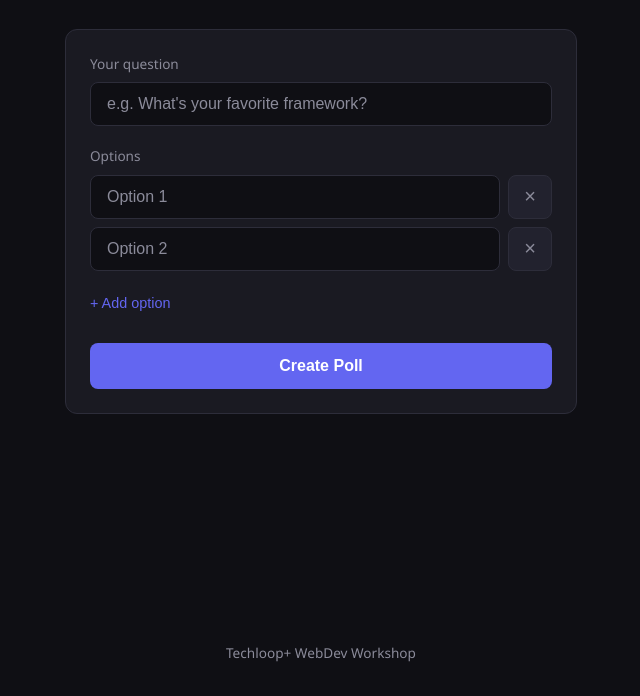
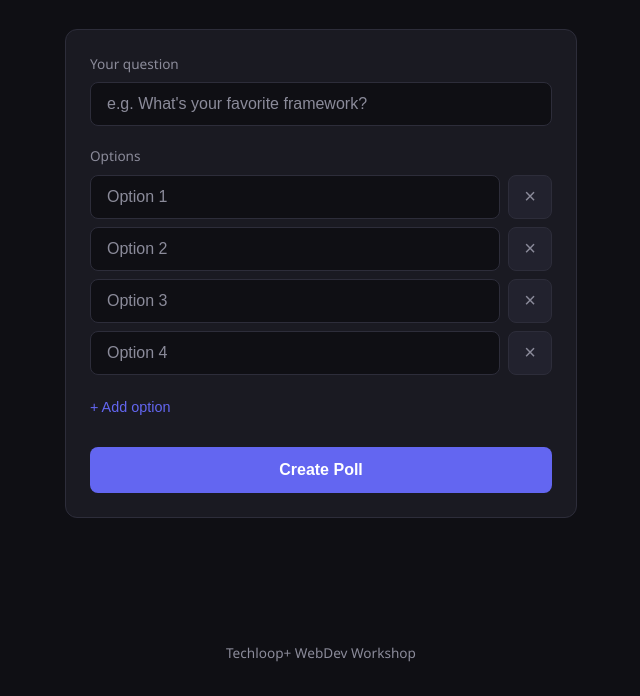
Before and after one commit to CodeThread386/webdev-tlp, a website: page public/index.html in a window 1280 px wide. Shown: the part 104-800 px from the top of the page, without its empty margins (319-959 px from the left). Drawn offline with Linux system fonts and the light colour scheme.

Commit message:
UPDATE: default four options

```diff
--- a/public/index.html
+++ b/public/index.html
@@ -31,6 +31,14 @@
               <input type="text" class="option-input" placeholder="Option 2" required>
               <button type="button" class="btn-icon btn-remove" title="Remove" aria-label="Remove option">×</button>
             </div>
+            <div class="option-row">
+              <input type="text" class="option-input" placeholder="Option 3" required>
+              <button type="button" class="btn-icon btn-remove" title="Remove" aria-label="Remove option">×</button>
+            </div>
+            <div class="option-row">
+              <input type="text" class="option-input" placeholder="Option 4" required>
+              <button type="button" class="btn-icon btn-remove" title="Remove" aria-label="Remove option">×</button>
+            </div>
           </div>
           <button type="button" id="addOption" class="btn-add">+ Add option</button>
         </div>
```
